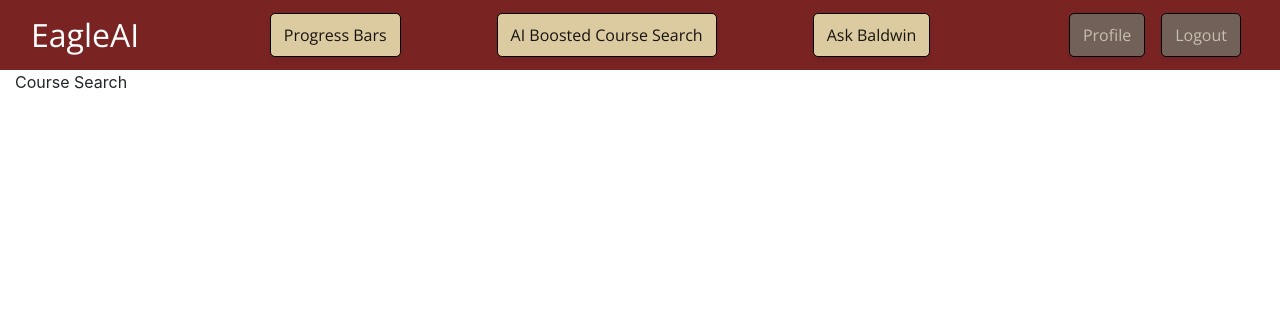
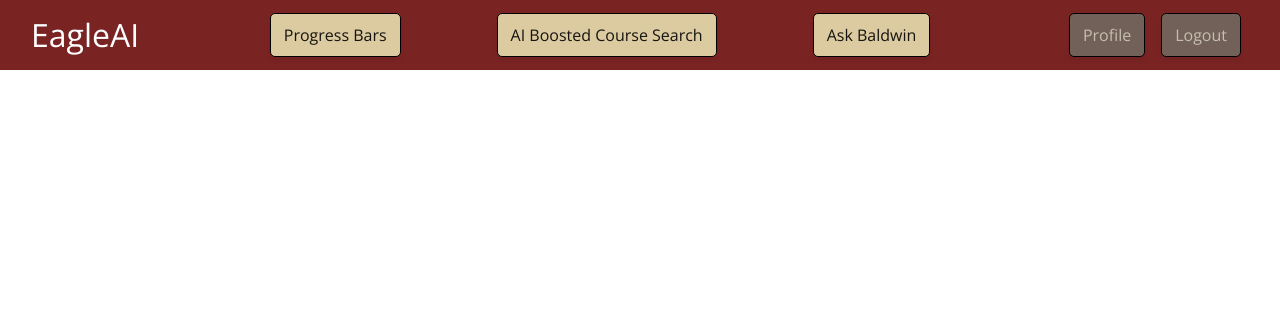
Before and after one commit to normanjwright/eagleai, a Flask app: page /coursesearch in a window 1280 px wide. Shown: the top 330 px of the page. Run offline with Flask 3, Linux system fonts and the light colour scheme.

Commit message:
small changes

```diff
--- a/templates/coursesearch.html
+++ b/templates/coursesearch.html
@@ -1,7 +1,7 @@
 {% extends 'base.html' %}
 {% block title %}Course Search+{% endblock %}
 {% block content %}
-    <div class="container-fluid" style="background-color: 8a100b;">Course Search</div>
+
     <!-- We need to setup the form here-->
 
     <div class="container-fluid">
--- a/tipsandtricks.txt
+++ b/tipsandtricks.txt
@@ -10,3 +10,6 @@ If you run the following code it will activatte and you should see (eagleaiENV)
 
 For git commit in a virtual environment, it attempts to call VIM so instead do
   git commit -m 'MESSAGE'
+
+
+Running the waitlist app:  java -jar waitlist-app-0.6.6.jar
```
